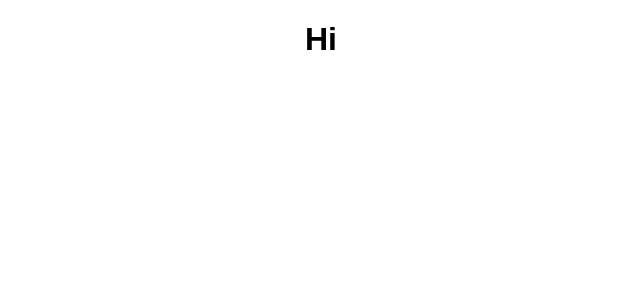
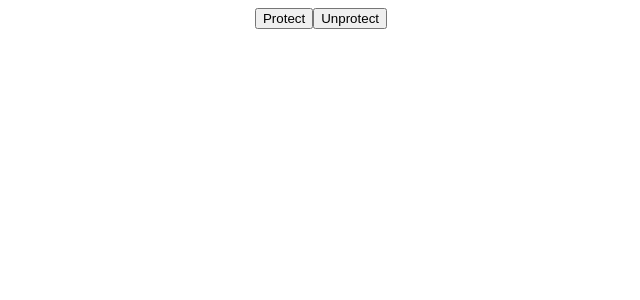
Before and after one commit to kimdoyeonn/react-hooks, a React (Create React App) app: page / in a window 1280 px wide. Shown: the top 300 px of the page, without its empty margins (319-959 px from the left). Built offline with nearby package versions, Linux system fonts and the light colour scheme.

Commit message:
#2.3 useConfirm & usePreventLeave

```diff
--- a/src/App.js
+++ b/src/App.js
@@ -1,30 +1,23 @@
 import React, { Component, useEffect, useRef, useState } from "react";
 import "./styles.css";
 
-const useClick = (onClick) => {
-  if (typeof onClick !== "function") {
-    return;
-  }
-  const element = useRef();
-  useEffect(() => {
-    if (element.current) {
-      element.current.addEventListener("click", onClick);
-    }
-    return () => {
-      if (element.current) {
-        element.current.removeEventListener("click", onClick);
-      }
-    };
-  }, []);
-  return element;
+const usePreventLeave = () => {
+  const listener = (event) => {
+    event.preventDefault();
+    event.returnValue = "";
+  };
+  const enablePrevent = () => window.addEventListener("beforeunload", listener);
+  const disablePrevent = () =>
+    window.removeEventListener("beforeunload", listener);
+  return { enablePrevent, disablePrevent };
 };
+
 const App = () => {
-  const sayHello = () => console.log("say hello");
-  const title = useClick(sayHello);
-
+  const { enablePrevent, disablePrevent } = usePreventLeave();
   return (
     <div className="App">
-      <h1 ref={title}>Hi</h1>
+      <button onClick={enablePrevent}>Protect</button>
+      <button onClick={disablePrevent}>Unprotect</button>
     </div>
   );
 };
```
Also changed, not shown: 1 other file (tests, documents, lock files or other folders).
